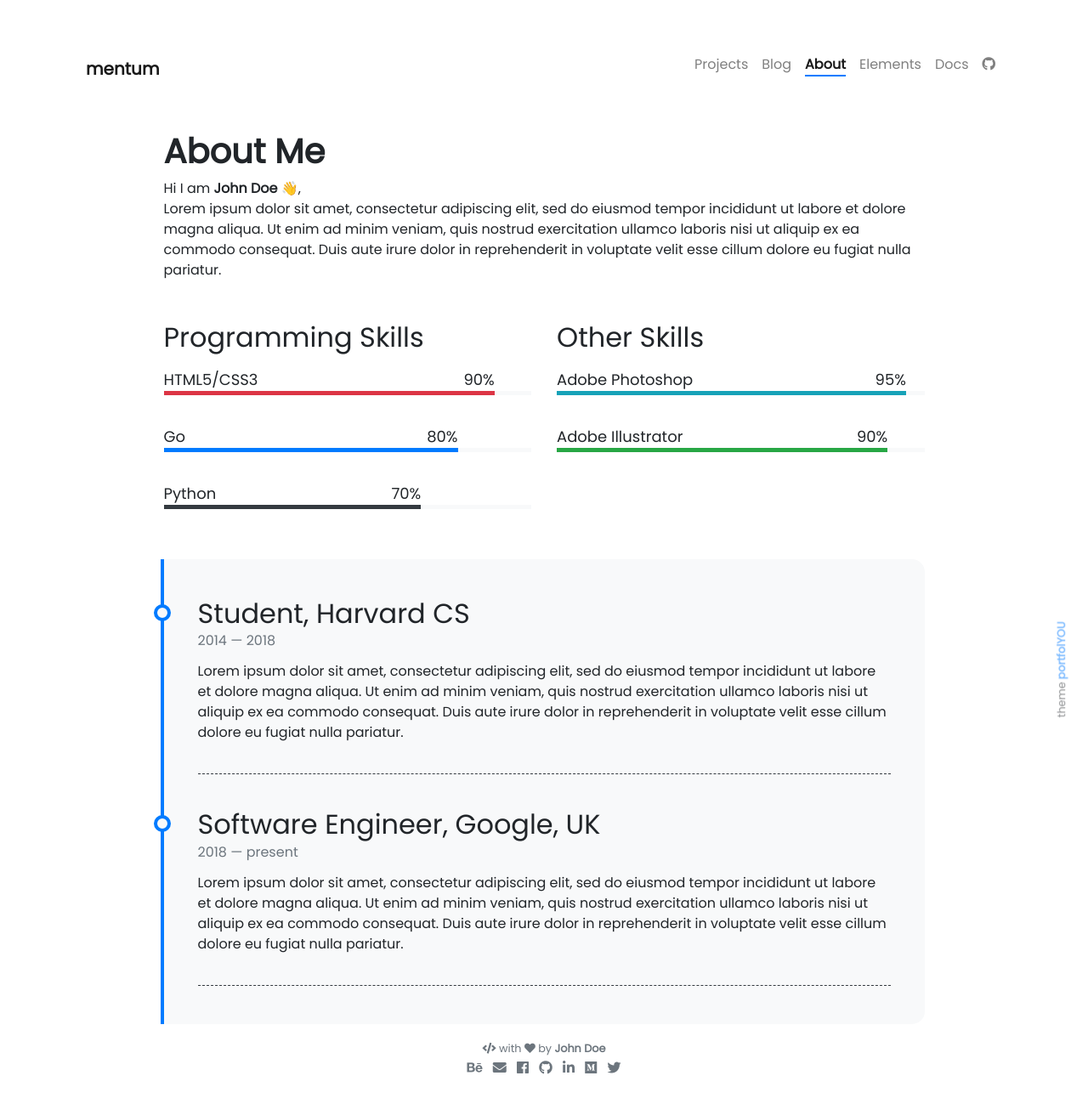
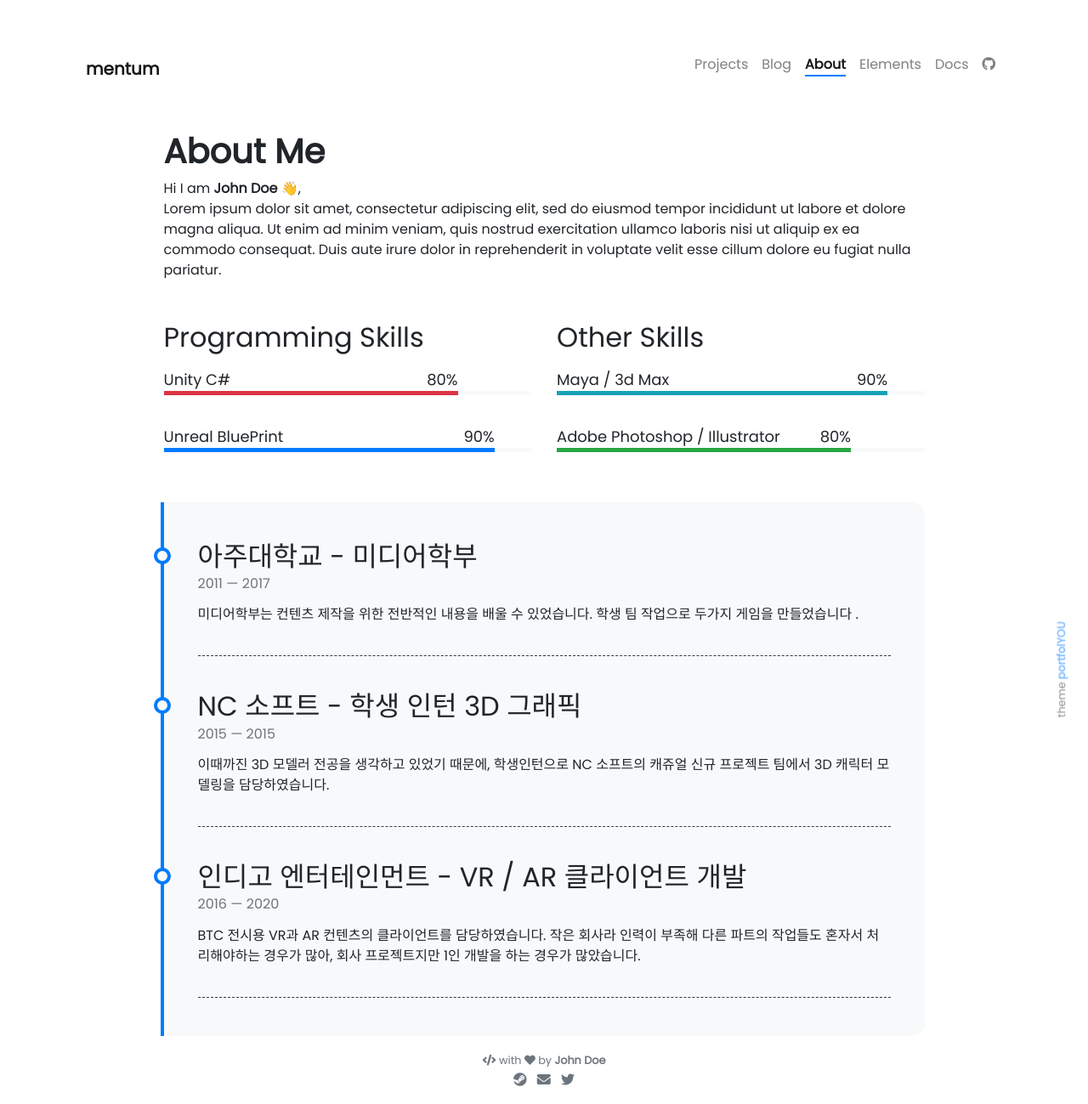
Before and after one commit to memento3525/memento3525.github.io, a Jekyll site: the page built from pages/about.md, in a window 1280 px wide. Shown: the whole page at 85% size. Built offline with Jekyll 4.4.1, drawn with Linux system fonts in a browser that asks for light colours; nearby versions of some CDN libraries; emoji names are drawn with the system emoji font.

Commit message:
타임라인, 스킬, 스팀 추가

```diff
--- a/_config.yml
+++ b/_config.yml
@@ -27,15 +27,16 @@ nav_exclude:                        # Pages with the following paths will be exc
 author:
   name              : John Doe
   image             : "/assets/img/amI.jpg"
-  behance           : your_username
+  steam             : memento3525
+# behance           : your_username
 # dribbble          : your_username
-  email             : username@domain.com
-  facebook          : your_username
-  github            : your_username
+  email             : memento3525@gmail.com
+# facebook          : your_username
+#  github            : your_username
 # gitlab            : your_username
 # instagram         : your_username
-  linkedin          : your_username
-  medium            : your_username
+#  linkedin          : your_username
+#  medium            : your_username
 # soundcloud        : your_username
 # spotify           : your_username
 # stackoverflow     : your_user_id
--- a/_data/other-skills.yml
+++ b/_data/other-skills.yml
@@ -1,7 +1,7 @@
-- name: Adobe Photoshop
-  percentage: 95
+- name: Maya / 3d Max
+  percentage: 90
   color: info
 
-- name: Adobe Illustrator
-  percentage: 90
+- name: Adobe Photoshop / Illustrator
+  percentage: 80
   color: success
--- a/_data/programming-skills.yml
+++ b/_data/programming-skills.yml
@@ -1,11 +1,11 @@
-- name: HTML5/CSS3
-  percentage: 90
+- name: Unity C#
+  percentage: 80
   color: danger
 
-- name: Go
-  percentage: 80
+- name: Unreal BluePrint
+  percentage: 90
   color:
 
-- name: Python
-  percentage: 70
-  color: dark
+#- name: Python
+#  percentage: 70
+#  color: dark
--- a/_data/social-media.yml
+++ b/_data/social-media.yml
@@ -1,5 +1,11 @@
 # Get Icons  from : https://fontawesome.com/icons
 # Get Colors from : https://brandcolors.net/
+
+steam:
+  url   : https://steamcommunity.com/id/
+  icon  : fab fa-steam
+  color : 1769ff
+
 
 behance:
   url   : https://www.behance.net/
--- a/_data/timeline.yml
+++ b/_data/timeline.yml
@@ -1,17 +1,19 @@
-- title: Student, Harvard CS
-  from: 2014
-  to: 2018
-  description: Lorem ipsum dolor sit amet, consectetur adipiscing elit,
-               sed do eiusmod tempor incididunt ut labore et dolore magna aliqua.
-               Ut enim ad minim veniam, quis nostrud exercitation ullamco laboris
-               nisi ut aliquip ex ea commodo consequat. Duis aute irure dolor in
-               reprehenderit in voluptate velit esse cillum dolore eu fugiat nulla pariatur.
+- title: 아주대학교 - 미디어학부
+  from: 2011
+  to: 2017
+  description: 미디어학부는 컨텐츠 제작을 위한 전반적인 내용을 배울 수 있었습니다.
+               학생 팀 작업으로 두가지 게임을 만들었습니다 .
 
-- title: Software Engineer, Google, UK
-  from: 2018
-  to: present
-  description: Lorem ipsum dolor sit amet, consectetur adipiscing elit,
-               sed do eiusmod tempor incididunt ut labore et dolore magna aliqua.
-               Ut enim ad minim veniam, quis nostrud exercitation ullamco laboris
-               nisi ut aliquip ex ea commodo consequat. Duis aute irure dolor in
-               reprehenderit in voluptate velit esse cillum dolore eu fugiat nulla pariatur.
+
+- title: NC 소프트 - 학생 인턴 3D 그래픽
+  from: 2015
+  to: 2015
+  description: 이때까진 3D 모델러 전공을 생각하고 있었기 때문에,
+               학생인턴으로 NC 소프트의 캐쥬얼 신규 프로젝트 팀에서 3D 캐릭터 모델링을 담당하였습니다.
+
+- title: 인디고 엔터테인먼트 - VR / AR 클라이언트 개발
+  from: 2016
+  to: 2020
+  description: BTC 전시용 VR과 AR 컨텐츠의 클라이언트를 담당하였습니다.
+               작은 회사라 인력이 부족해 다른 파트의 작업들도 혼자서 처리해야하는 경우가 많아,
+               회사 프로젝트지만 1인 개발을 하는 경우가 많았습니다.
```
